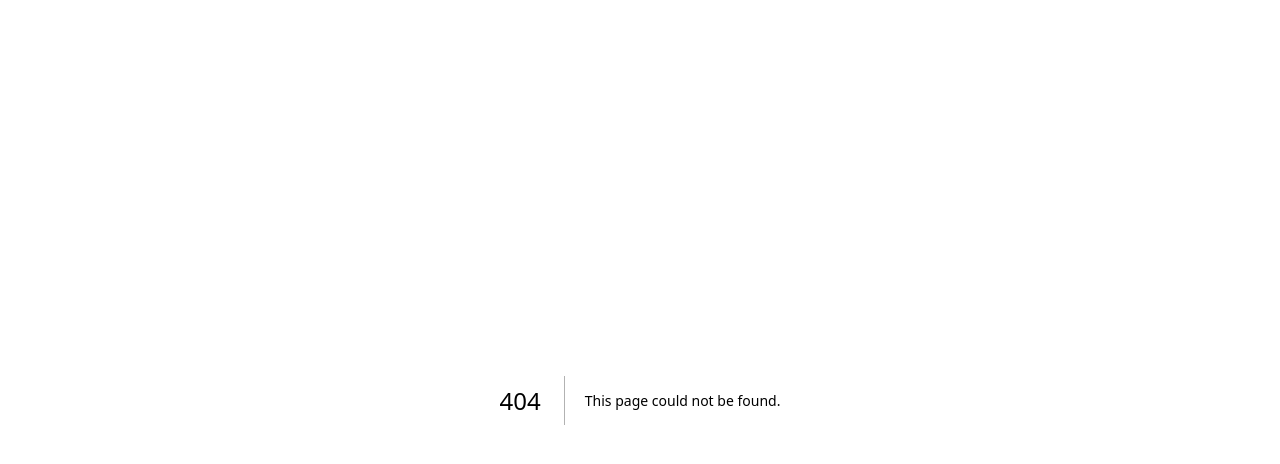
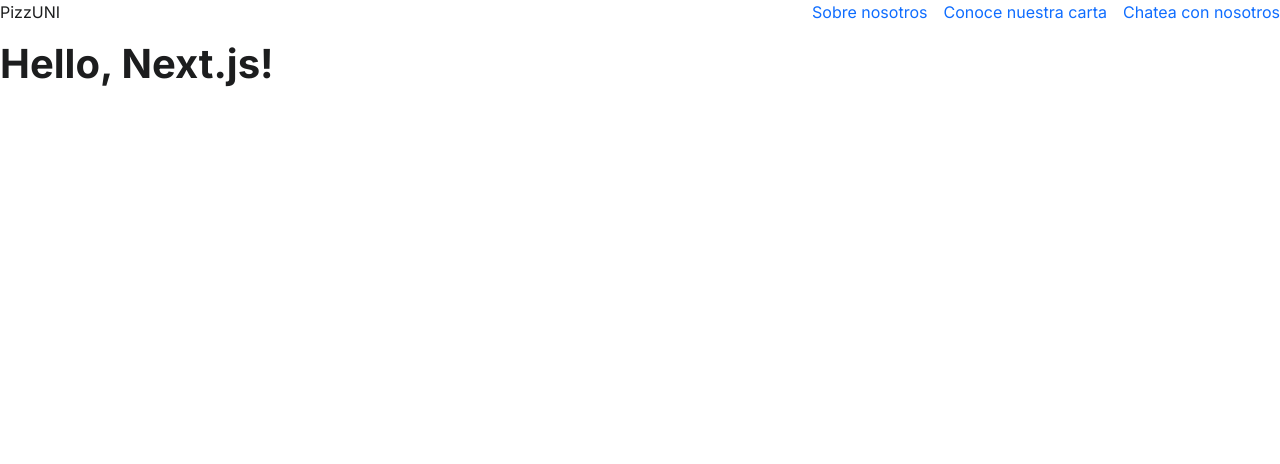
Before and after one commit to DenilDenilson/PizzUNI, a Next.js app: page /chatbot in a window 1280 px wide. Before the commit this address had no page. Shown: the top 464 px of the page. Built offline with nearby package versions, Linux system fonts and the light colour scheme.

Commit message:
Inicializating chatbot page

```diff
--- /dev/null
+++ b/src/app/chatbot/page.js
@@ -0,0 +1,3 @@
+export default function Page() {
+	return <h1>Hello, Next.js!</h1>
+}
--- a/src/app/layout.js
+++ b/src/app/layout.js
@@ -11,7 +11,23 @@ export const metadata = {
 export default function RootLayout({ children }) {
 	return (
 		<html lang="en">
-      <body className={inter.className}>{children}</body>
+			<body className={inter.className}>
+				<nav className="flex justify-between">
+					<p>PizzUNI</p>
+					<ul className="flex gap-4">
+						<li>
+							<a href="#sobre-nosotros">Sobre nosotros</a>
+						</li>
+						<li>
+							<a href="#menu">Conoce nuestra carta</a>
+						</li>
+						<li>
+							<a href="/chatbot">Chatea con nosotros</a>
+						</li>
+					</ul>
+				</nav>
+				{children}
+			</body>
 		</html>
 	)
 }
--- a/src/app/page.js
+++ b/src/app/page.js
@@ -8,29 +8,15 @@ import CarruselBebidas from './components/CarruselBebidas'
 export default function Home() {
 	return (
 		<Fragment>
-			<nav className="flex justify-between">
-				<p>PizzUNI</p>
-				<ul className="flex gap-4">
-					<li>
-						<a href="#sobre-nosotros">Sobre nosotros</a>
-					</li>
-					<li>
-						<a href="#menu">Conoce nuestra carta</a>
-					</li>
-					<li>
-						<a href="/chatbotPage">Chatea con nosotros</a>
-					</li>
-				</ul>
-			</nav>
-			<div className="flex items-center gap-8">
+			<div className="flex items-center gap-8 justify-center">
 				<Image
 					src="https://i.imgur.com/hAerroc.jpg"
 					alt="Pizza UNI"
 					width={500}
 					height={500}
 				/>
-				<section id="sobre-nosotros">
-					<p className="text-4xl font-bold max-w-lg">
+				<section id="sobre-nosotros" className=" max-w-3xl">
+					<p className="text-4xl font-bold">
 						Bienvenido a PizzUNI - Tu destino de deliciosas pizzas
 					</p>
 					"Bienvenido(a) a PizzUNI - Tu Destino de Deliciosas Pizzas ¡La mejor
```
Lines whose indentation alone changed are shown as unchanged.
